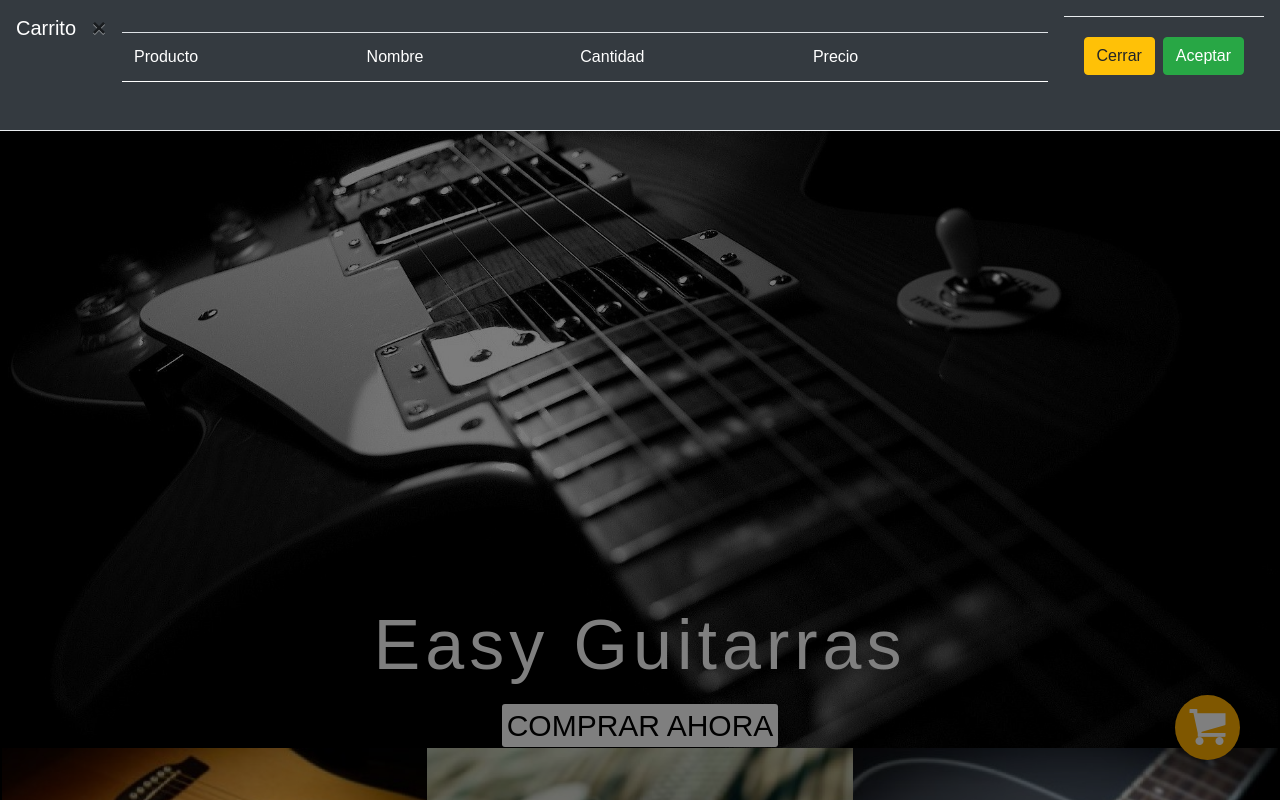
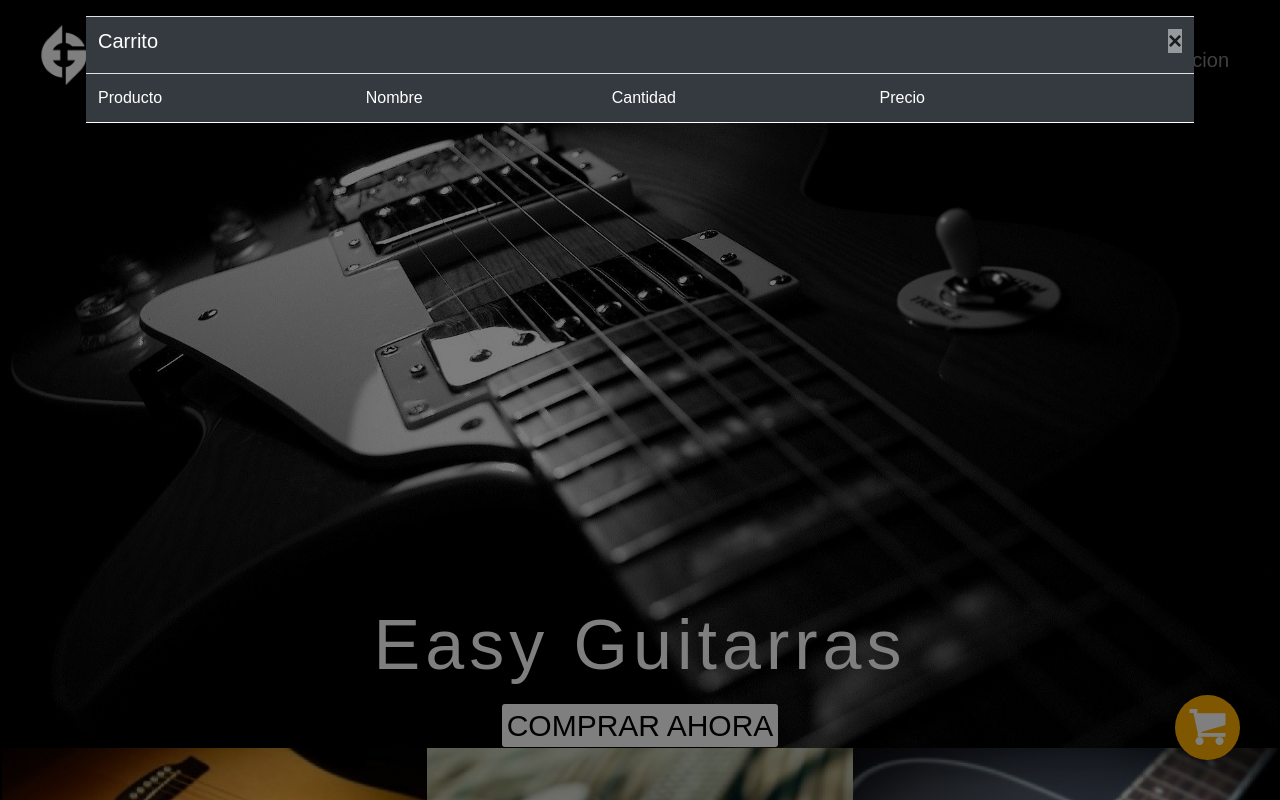
Before and after one commit to TomiiGimenez2712/EasyGuitarras-JS, a website: page index.html in a window 1280 px wide. Both pictures are taken after a click on the icon 1207 px from the left and 727 px from the top of the page. Shown: the top 800 px of the page. Drawn offline with nearby package versions, Linux system fonts and the light colour scheme; a web font is replaced by a local one.

Commit message:
arrglo del carrito

```diff
--- a/index.html
+++ b/index.html
@@ -173,15 +173,21 @@
 
             <div class="modal" id="ventanaModal" tabindex="-1" role="dialog" aria-labelledby="tituloVentana" aria-hidden="true">
 
-                    <div class="modar-content bg-dark">
-                        <div class="modal-header">
-                            <h5 id="tituloVentana">Carrito</h5>
-                            <button class="close" data-dismiss="modal" aria-label="Cerrar">
-                                <span aria-hidden="true">&times;</span>
-                            </button>
+                    <div class="modar-content contenedorCarrito">
                             <div class=" modal-body container" id="carrito">
                                 <table class="table text-white bg-dark">
-                                    <thead>
+                                    <thead class="bg-dark">
+                                        <tr class="bg-dark">
+                                            <td><h5 id="tituloVentana" class="bg-dark">Carrito</h5></td>
+                                            <td></td>
+                                            <td></td>
+                                            <td></td>
+                                            <td>
+                                                <button class="close bg-light" data-dismiss="modal" aria-label="Cerrar">
+                                                    <span aria-hidden="true">&times;</span>
+                                                </button>
+                                            </td>
+                                        </tr>
                                         <tr>
                                             <td>Producto</td>
                                             <td>Nombre</td>
@@ -193,9 +199,6 @@
                                     <tbody id="tbody"></tbody>
                                 </table>
                             </div>
-                            <div class="modal-footer">
-                                <button class="btn btn-warning" type="button" data-dismiss="modal">Cerrar</button>
-                                <button class="btn btn-success" type="button">Aceptar</button>
 
                             </div>
                         </div>
--- a/scss/components/carrito.scss
+++ b/scss/components/carrito.scss
@@ -18,3 +18,8 @@
         background-color: #ffff;
     }
 }
+
+.tituloVentana{
+    font-size: 20px;
+    font-weight: bold;
+}
```
Also changed, not shown: css/style.css.
